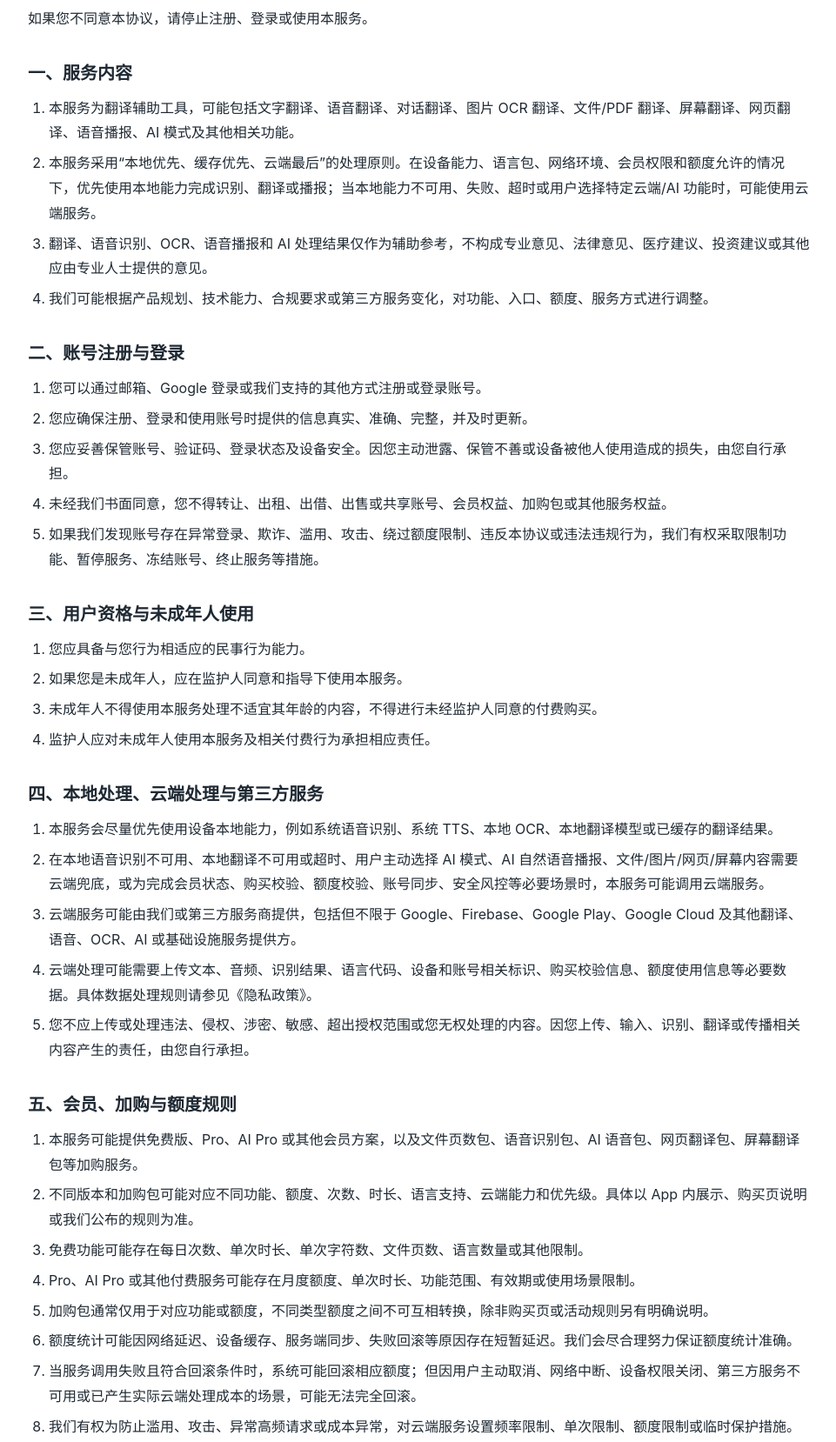
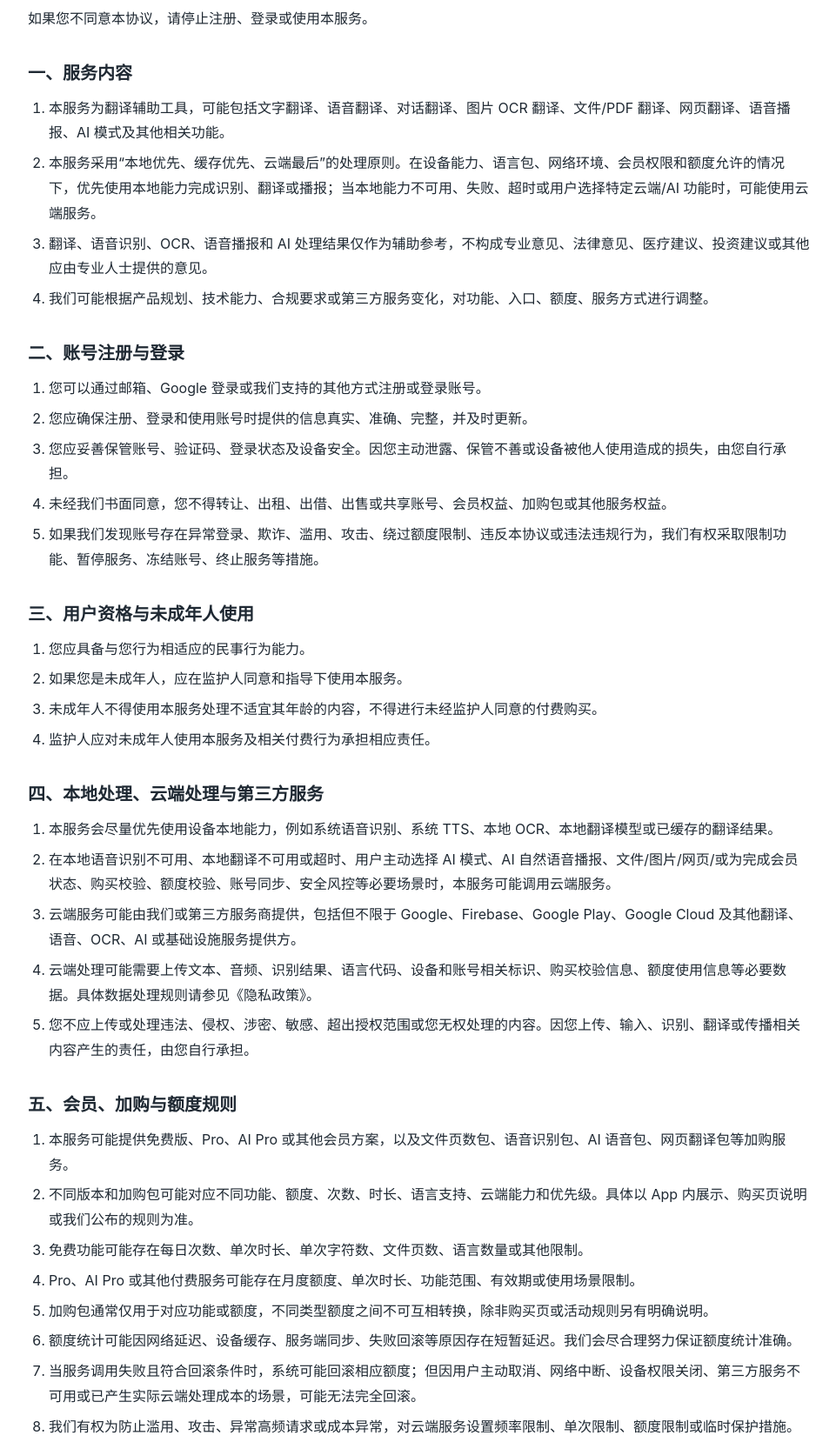
Before and after one commit to lishimeng999/translation-user-agreement, a plain HTML site: page index.html in a window 1280 px wide. Shown: the part 297-1955 px from the top of the page at 87% size, without its empty margins (158-1119 px from the left). Drawn offline with Linux system fonts and the light colour scheme.

Commit message:
Update index.html

```diff
--- a/index.html
+++ b/index.html
@@ -64,7 +64,7 @@
 
   <h2>一、服务内容</h2>
   <ol>
-    <li>本服务为翻译辅助工具，可能包括文字翻译、语音翻译、对话翻译、图片 OCR 翻译、文件/PDF 翻译、屏幕翻译、网页翻译、语音播报、AI 模式及其他相关功能。</li>
+    <li>本服务为翻译辅助工具，可能包括文字翻译、语音翻译、对话翻译、图片 OCR 翻译、文件/PDF 翻译、网页翻译、语音播报、AI 模式及其他相关功能。</li>
     <li>本服务采用“本地优先、缓存优先、云端最后”的处理原则。在设备能力、语言包、网络环境、会员权限和额度允许的情况下，优先使用本地能力完成识别、翻译或播报；当本地能力不可用、失败、超时或用户选择特定云端/AI 功能时，可能使用云端服务。</li>
     <li>翻译、语音识别、OCR、语音播报和 AI 处理结果仅作为辅助参考，不构成专业意见、法律意见、医疗建议、投资建议或其他应由专业人士提供的意见。</li>
     <li>我们可能根据产品规划、技术能力、合规要求或第三方服务变化，对功能、入口、额度、服务方式进行调整。</li>
@@ -90,7 +90,7 @@
   <h2>四、本地处理、云端处理与第三方服务</h2>
   <ol>
     <li>本服务会尽量优先使用设备本地能力，例如系统语音识别、系统 TTS、本地 OCR、本地翻译模型或已缓存的翻译结果。</li>
-    <li>在本地语音识别不可用、本地翻译不可用或超时、用户主动选择 AI 模式、AI 自然语音播报、文件/图片/网页/屏幕内容需要云端兜底，或为完成会员状态、购买校验、额度校验、账号同步、安全风控等必要场景时，本服务可能调用云端服务。</li>
+    <li>在本地语音识别不可用、本地翻译不可用或超时、用户主动选择 AI 模式、AI 自然语音播报、文件/图片/网页/或为完成会员状态、购买校验、额度校验、账号同步、安全风控等必要场景时，本服务可能调用云端服务。</li>
     <li>云端服务可能由我们或第三方服务商提供，包括但不限于 Google、Firebase、Google Play、Google Cloud 及其他翻译、语音、OCR、AI 或基础设施服务提供方。</li>
     <li>云端处理可能需要上传文本、音频、识别结果、语言代码、设备和账号相关标识、购买校验信息、额度使用信息等必要数据。具体数据处理规则请参见《隐私政策》。</li>
     <li>您不应上传或处理违法、侵权、涉密、敏感、超出授权范围或您无权处理的内容。因您上传、输入、识别、翻译或传播相关内容产生的责任，由您自行承担。</li>
@@ -98,7 +98,7 @@
 
   <h2>五、会员、加购与额度规则</h2>
   <ol>
-    <li>本服务可能提供免费版、Pro、AI Pro 或其他会员方案，以及文件页数包、语音识别包、AI 语音包、网页翻译包、屏幕翻译包等加购服务。</li>
+    <li>本服务可能提供免费版、Pro、AI Pro 或其他会员方案，以及文件页数包、语音识别包、AI 语音包、网页翻译包等加购服务。</li>
     <li>不同版本和加购包可能对应不同功能、额度、次数、时长、语言支持、云端能力和优先级。具体以 App 内展示、购买页说明或我们公布的规则为准。</li>
     <li>免费功能可能存在每日次数、单次时长、单次字符数、文件页数、语言数量或其他限制。</li>
     <li>Pro、AI Pro 或其他付费服务可能存在月度额度、单次时长、功能范围、有效期或使用场景限制。</li>
@@ -145,7 +145,7 @@
     <li>本服务的翻译、识别、OCR、语音播报或 AI 输出可能存在错误、遗漏、延迟、不完整、不准确或不适合特定语境的情况。</li>
     <li>对于法律、医疗、金融、合同、移民、考试、认证、商务谈判、紧急沟通等重要场景，您应自行核验结果，必要时寻求专业人工翻译或专业人士意见。</li>
     <li>您基于本服务输出结果作出的判断、行为、交易、承诺或传播，由您自行承担风险。</li>
-    <li>我们不保证本服务能够识别或翻译所有语言、方言、口音、图片、文件格式、屏幕内容或专业术语。</li>
+    <li>我们不保证本服务能够识别或翻译所有语言、方言、口音、图片、文件格式、或专业术语。</li>
   </ol>
 
   <h2>十、服务可用性与变更</h2>
```
